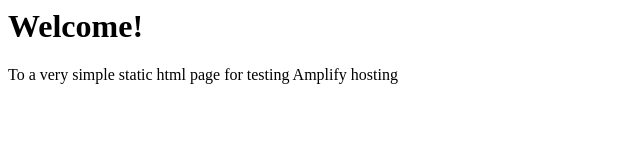
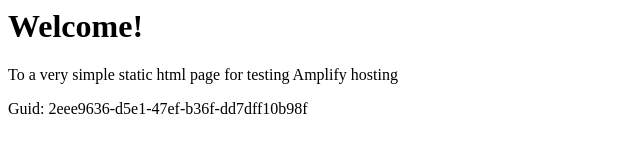
Before and after one commit to aws-aemilia-bah/Github-PR-Commit-Integration-Test-DoNotTouch-GitHubAutoBuildCanaryTest-v1-preprod-me-south-1, a website: page src/index.html in a window 1280 px wide. Shown: the whole page, without its empty margins (0-640 px from the left). Drawn offline with Linux system fonts and the light colour scheme.

Commit message:
commit from integ tests

```diff
--- a/src/index.html
+++ b/src/index.html
@@ -1,3 +1,5 @@
+
+
 <html lang="en">
 
 <head>
@@ -10,6 +12,6 @@
 <body>
     <h1>Welcome!</h1>
     <p>To a very simple static html page for testing Amplify hosting</p>
-</body>
+    <p>Guid: 2eee9636-d5e1-47ef-b36f-dd7dff10b98f</p></body>
 
 </html>
```
